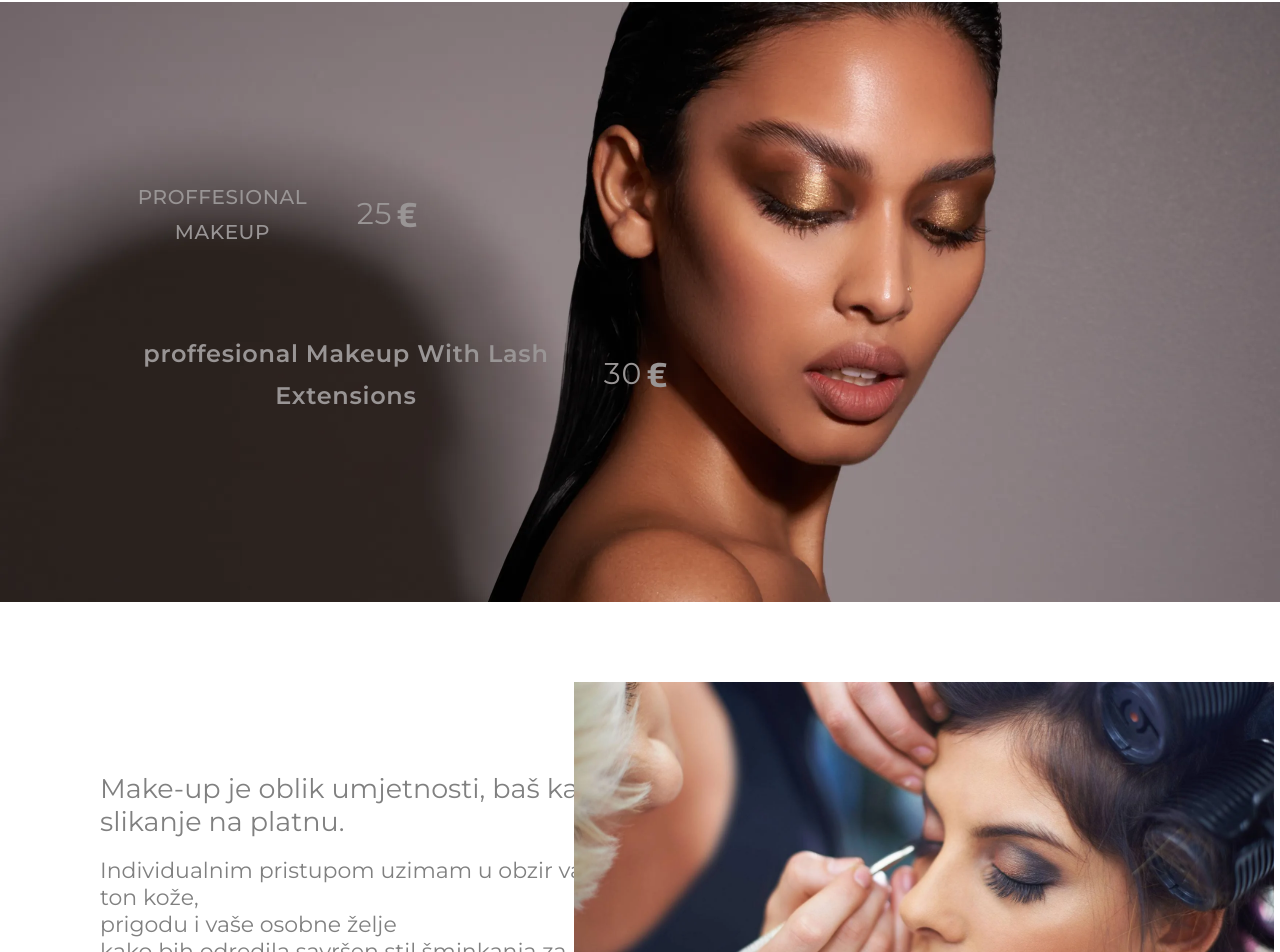
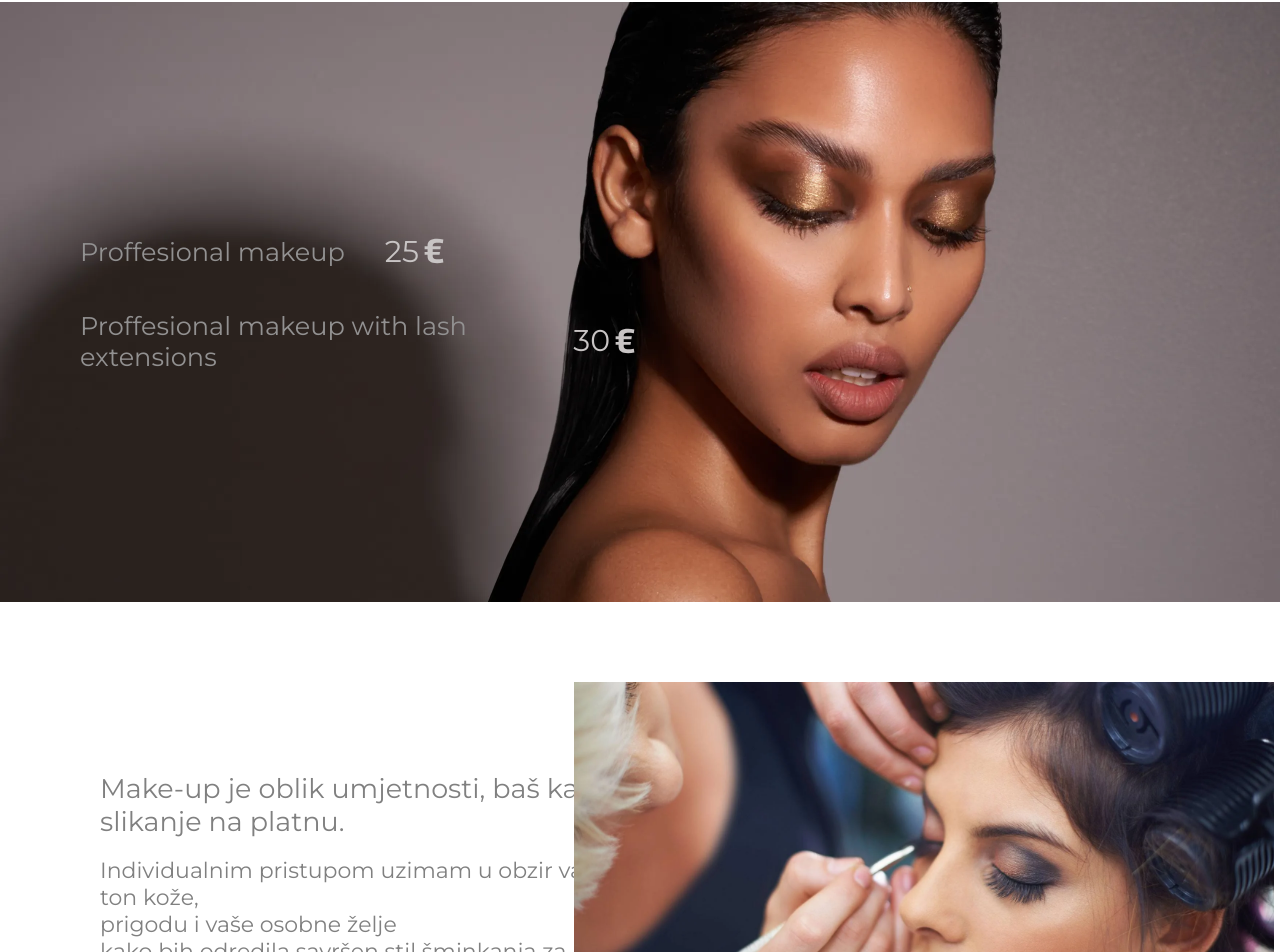
Before and after one commit to Ivana0109/Makeup, a React (Create React App) app: page / in a window 1280 px wide. Shown: the part 1217-2169 px from the top of the page. Built offline with nearby package versions, Linux system fonts and the light colour scheme; a web font is replaced by a local one.

Commit message:
font size smaller

```diff
--- a/src/Components/ButtonTimePicker.css
+++ b/src/Components/ButtonTimePicker.css
@@ -1,5 +1,6 @@
 
 .customMuiButton.MuiButton-root{
+    text-transform: initial ;
     height:50px;
     width: 100px;
     font-family: "Montserrat", sans-serif;
@@ -7,7 +8,7 @@
     background-color: #59bab2;
     color: white;
     border-radius: 13px !important;
-    font-size: 20px !important;
+    font-size: 18px !important;
     border:  #59bab2 2px solid;
     }
 .timePicker{
@@ -31,8 +32,9 @@
 
 
 .customMuiButton.MuiButton-root.Mui-disabled{
-    font-size: 12px !important;
-   color:  rgb(152, 149, 149);
+    font-size: 14px !important;
+    font-weight: 600;
+   color:  rgb(70, 69, 69);
    border:   rgb(193, 193, 193) 2px solid;
 }
 
--- a/src/Components/CalendarDatePicker.css
+++ b/src/Components/CalendarDatePicker.css
@@ -1,12 +1,13 @@
 .MuiDateCalendar-root .MuiPickersDay-root,.MuiDateCalendar-root .MuiDayCalendar-weekDayLabel
     {
         font-family: "Montserrat", sans-serif;
-
+     font-weight: 500;
     width: 80px;
     height: 80px;
-    font-size: 20px;
-    color: gray;
-    border-radius: 30px;
+    font-size: 18px;
+    color: rgb(20, 20, 20);
+    border-radius: 24px;
+
 }
 .MuiDateCalendar-root {
     width: 600px !important;
@@ -25,13 +26,20 @@
 padding-bottom: 20px;    }
 
 
+.MuiSvgIcon-root.MuiSvgIcon-fontSizeInherit{
+    color: black;
+
+}
+
+
 .MuiDateCalendar-root .MuiTypography-body{
      font-weight: 700 ;
     }
 
 
  .MuiPickersCalendarHeader-label{
-        font-size: 22px;
+    padding-left: 13px;
+        font-size: 20px;
         font-weight: 700;
         color: black;
         font-family: "Montserrat", sans-serif;
@@ -47,11 +55,11 @@ padding-bottom: 20px;    }
 
 .MuiInputBase-root.MuiOutlinedInput-root {
     border-radius: 13px !important;
-
+   font-weight: 500;
     height: 65px;
     font-family:   "Montserrat", sans-serif;
 
-          font-size:20px
+          font-size:18px
 }
 
 .MuiTypography-root.MuiTypography-body2{
--- a/src/Components/MuiInput.tsx
+++ b/src/Components/MuiInput.tsx
@@ -16,10 +16,12 @@ function MuiInput({ setValue, title, type, value }: Props) {
         fullWidth
         inputProps={{
           sx: {
+
             fontFamily: "Montserrat ",
 
             paddingLeft: "15px",
-            fontSize: "20px",
+            fontSize: "18px",
+
           },
         }}
         InputProps={{
--- a/src/Components/MuiModal.css
+++ b/src/Components/MuiModal.css
@@ -5,11 +5,12 @@
     width: 320px;
     font-size: 23px;
          border-radius: 13px;
-    background-color:#3fe0d0;
+    background-color:#39c9bb;
     color: white;
     border-radius: 14px;
     box-shadow: rgba(50, 50, 93, 0.25) 0px 2px 5px -1px, rgba(0, 0, 0, 0.3) 0px 1px 3px -1px;
-    text-transform: initial
+    text-transform: initial;
+
 }
 
 .modalMuiButton.MuiButton-root:hover{
@@ -27,10 +28,12 @@
    background-color:white;
    color: black;
    border-radius: 14px;
-  border: grey 1px solid;
+  border: grey 3px solid;
    text-transform: initial
 
 }
+
+
 
 .modalConatiner{
 
--- a/src/Components/PriceButtons.css
+++ b/src/Components/PriceButtons.css
@@ -52,12 +52,42 @@ background-size: cover;
    box-shadow: rgba(50, 50, 93, 0.25) 0px 13px 27px -5px, rgba(0, 0, 0, 0.3) 0px 8px 16px -8px;
   transition: 0.5s;
 }
-
+.priceButtonsAling{
+   display: flex;
+   align-items: center;
+   justify-content: flex-start;
+   gap: 40px;
+}
 
 .priceEuros{
    display: flex;
+   color: rgb(200, 196, 196);
    font-size: 30px;
    font-weight: 400;
    align-items: center;
    justify-content: center;
 }
+
+
+.underlineButton {
+   color: rgb(146, 145, 145);
+    font-size: 160%;
+  font-weight: 400;
+
+    text-decoration: none;
+    background: linear-gradient(#43b1a8, #43b1a8) bottom / 0 .1em no-repeat;
+    transition:  0.5s ;
+   background-position: left bottom;
+
+ }
+
+ .underlineButton:hover {
+    background-size: 100% .2px;
+    color: rgb(210, 206, 206);
+
+ }
+
+ /* Variations */
+ .underlineButton.left {
+    background-position: left bottom;
+ }
--- a/src/Components/PriceButtons.tsx
+++ b/src/Components/PriceButtons.tsx
@@ -5,7 +5,7 @@ import Grid from "@mui/material/Grid";
 import useTranslation from "../utils/useTranslate";
 
 function PriceButtons() {
-  const translate=useTranslation()
+  const translate = useTranslation();
   return (
     <div className="priceContainer">
       <Grid
@@ -16,22 +16,22 @@ function PriceButtons() {
         p={10}
         gap={5}
       >
-        <Grid md={12} xs={12}>
-          <Button className="priceMuiButton">
+        <Grid md={6} xs={6} className="priceButtonsAling">
+          <div className="underlineButton">
             {translate("proffesionalMakeup")}
+          </div>
           <div className="priceEuros">
             25
             <IoLogoEuro />
           </div>
-          </Button>
         </Grid>
-        <Grid md={12} xs={12}>
-          <Button  className="priceSecondMuiButton" >
+        <Grid md={6} xs={6} className="priceButtonsAling">
+          <div className="underlineButton">
             {translate("proffesionalMakeupWithLashExtensions")}
+          </div>
           <div className="priceEuros">
             30 <IoLogoEuro />
           </div>
-          </Button>
         </Grid>
       </Grid>{" "}
     </div>
--- a/src/Components/ReactCalendar.css
+++ b/src/Components/ReactCalendar.css
@@ -1,6 +1,6 @@
 .calendarContainer {
   width: 600px;
-  height: 780px;
+  height: 820px;
   background-color:white;
   border-radius: 10px;
   padding: 30px;
@@ -15,7 +15,7 @@ padding: 20px;
 font-weight: 700;
 }
 .react-calendar__tile.react-calendar__month-view__days__day {
-  font-size: 22px;
+  font-size: 20px;
   color: rgb(37, 37, 37);
   border: none;
   height: 100px;
@@ -23,8 +23,9 @@ font-weight: 700;
 }
 .react-calendar__tile.react-calendar__month-view__days__day:hover{
 
-  color: rgb(243, 80, 10) !important;
-  font-weight: 500;
+  color:#0ec5b5 !important;
+  font-weight: 600;
+
 
 }
 
@@ -49,8 +50,8 @@ font-weight: 700;
 .react-calendar__tile--active {
 
 
-  color: rgb(243, 80, 10) !important;
-  font-weight: 500;
+  color: #0ec5b5 !important;
+  font-weight: 700 !important;
 
 
 }
@@ -91,7 +92,7 @@ abbr[title] {
   text-decoration: none;
   color: rgb(19, 19, 19);
   font-weight: 700;
-  font-size: 23px;
+  font-size: 20px;
 
 
 }
@@ -100,7 +101,7 @@ abbr[title] {
   color: black;
   padding-left: 20px;
 gap: 3px;
-  font-size: 25px;
+
   font-weight: 400;
 
 
@@ -119,8 +120,7 @@ gap: 3px;
 }
 
 .react-calendar__navigation__arrow  {
-  width: 40px;
-  height: 60px;
+
   border-radius: 13px;
   border: none;
 font-weight: 600;
@@ -143,20 +143,15 @@ font-weight: 600;
 
 .react-calendar__navigation__label {
 
-  width: 40px;
   height: 60px;
   border-radius: 13px;
 
 border: rgb(194, 193, 193) 2px solid;  background-color: white;
-  font-size: 20px;
+  font-size: 19px;
   color:black;
 }
 
-.react-calendar__navigation__label:hover,
-.react-calendar__navigation__arrow:hover {
 
-  color: grey;
-}
 
 @media only screen and (max-width: 600px) {
   .calendarContainer {
--- a/src/Components/ReservationList.css
+++ b/src/Components/ReservationList.css
@@ -13,7 +13,7 @@ max-width: 700px;
 
 .reservationButton.MuiButton-root {
  padding: 20px;
-
+ text-transform: initial ;
 
  border-radius: 20px;
     height:60px;
@@ -29,27 +29,25 @@ max-width: 700px;
 
     }
 .reservationButton.MuiButton-root.Mui-disabled{
-    font-size: 15px !important;
+    font-size: 17px !important;
+    font-weight: 600;
    color:  rgb(15, 15, 15);
 
 }
 
     .appointment{
+     padding-top: 40px;
 
+     padding-bottom: 20px;
         font-size:22px ;
-        padding: 20px;
+
         font-weight: 700;
         }
-        -disabled{
-          font-size: 12px !important;
-         color:  rgb(65, 64, 64);
-         border:   rgb(193, 193, 193) 2px solid;
-      }
 
 
     .reservationButton.MuiButton-root:hover {
-      color: rgb(243, 80, 10);
-      font-weight: 500;
+      color: #0ec5b5  ;
+      font-weight: 600;
       background: transparent;
     }
 
--- a/src/Container/Calendar.tsx
+++ b/src/Container/Calendar.tsx
@@ -24,8 +24,10 @@ function Calendar() {
         </Grid>
         <Grid container  md={12}  lg={6} justifyContent={"center"} alignItems={"center"}>
           <ReservationList reservationTimes={reservationTimes} />
+        </Grid >
+        <Grid container justifyContent={"center"} alignItems={"center"}  md={12} lg={12} >
+        <MuiModal  refresh={refresh} />
         </Grid>
-        <MuiModal refresh={refresh} />
       </Grid>
     </div>
   );
--- a/src/Container/Menu.module.css
+++ b/src/Container/Menu.module.css
@@ -14,7 +14,7 @@
   }
 
   .containerBox:hover{
-    background-color: white;
+    background-color: hwb(0 100% 0%);
     transition: background 0.4s;
     color: black;
     box-shadow: rgba(88, 88, 88, 0.45) 0px 25px 20px -20px;
@@ -93,5 +93,6 @@ color: black
 
   .container {
     display: none;
+    color: #101010;
   }
 }
--- a/src/langs/en.json
+++ b/src/langs/en.json
@@ -2,10 +2,10 @@
     "home":"Home",
     "reservations":"Reservations",
     "aboutMe":"About me",
-    "bookAnAppointment":"book An Appointment",
-    "proffesionalMakeup":"Proffesional Makeup",
+    "bookAnAppointment":"Book an appointment",
+    "proffesionalMakeup":"Proffesional makeup",
     "selectADay":"Select a day:",
-    "proffesionalMakeupWithLashExtensions":"proffesional Makeup With Lash Extensions",
+    "proffesionalMakeupWithLashExtensions":"Proffesional makeup with lash extensions",
     "selectTime":"Select time:",
     "send":"Send",
     "appointmentHour":"Select an appointment time:",
```
Lines whose indentation alone changed are shown as unchanged.
